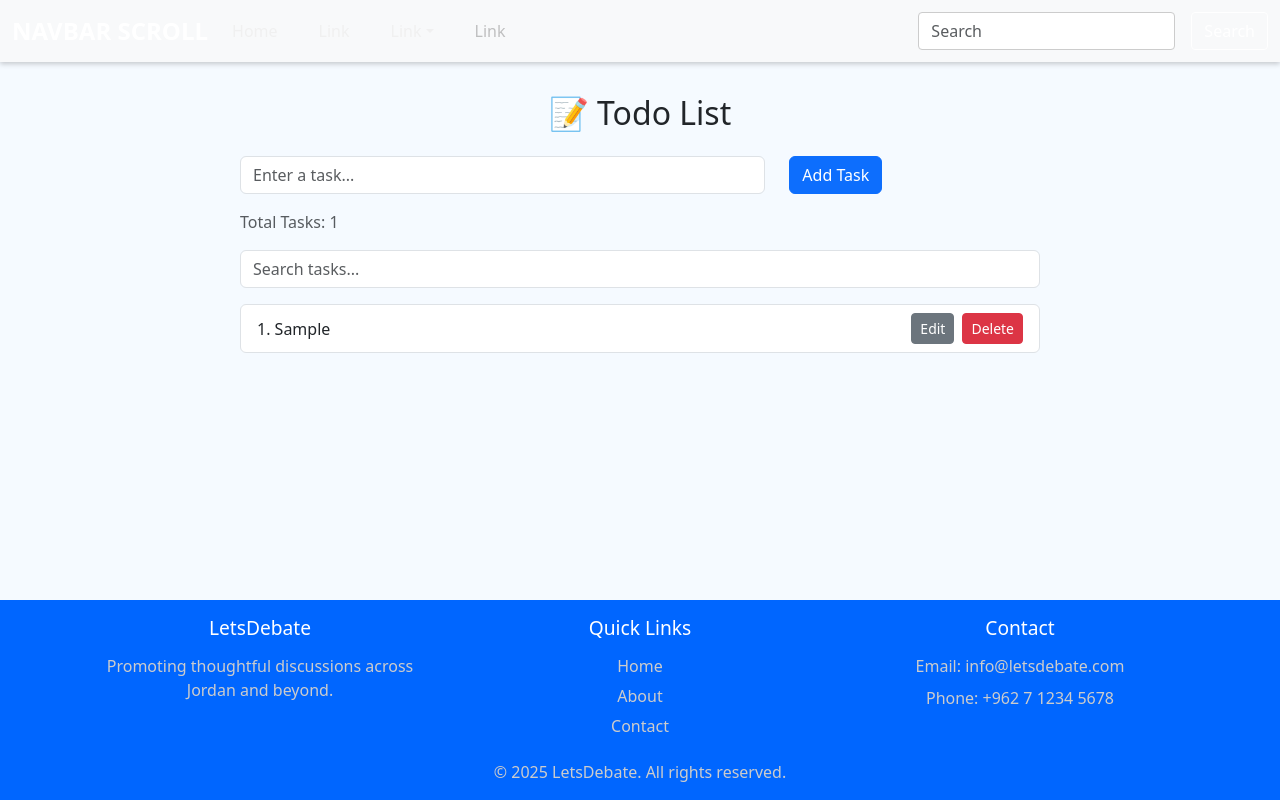
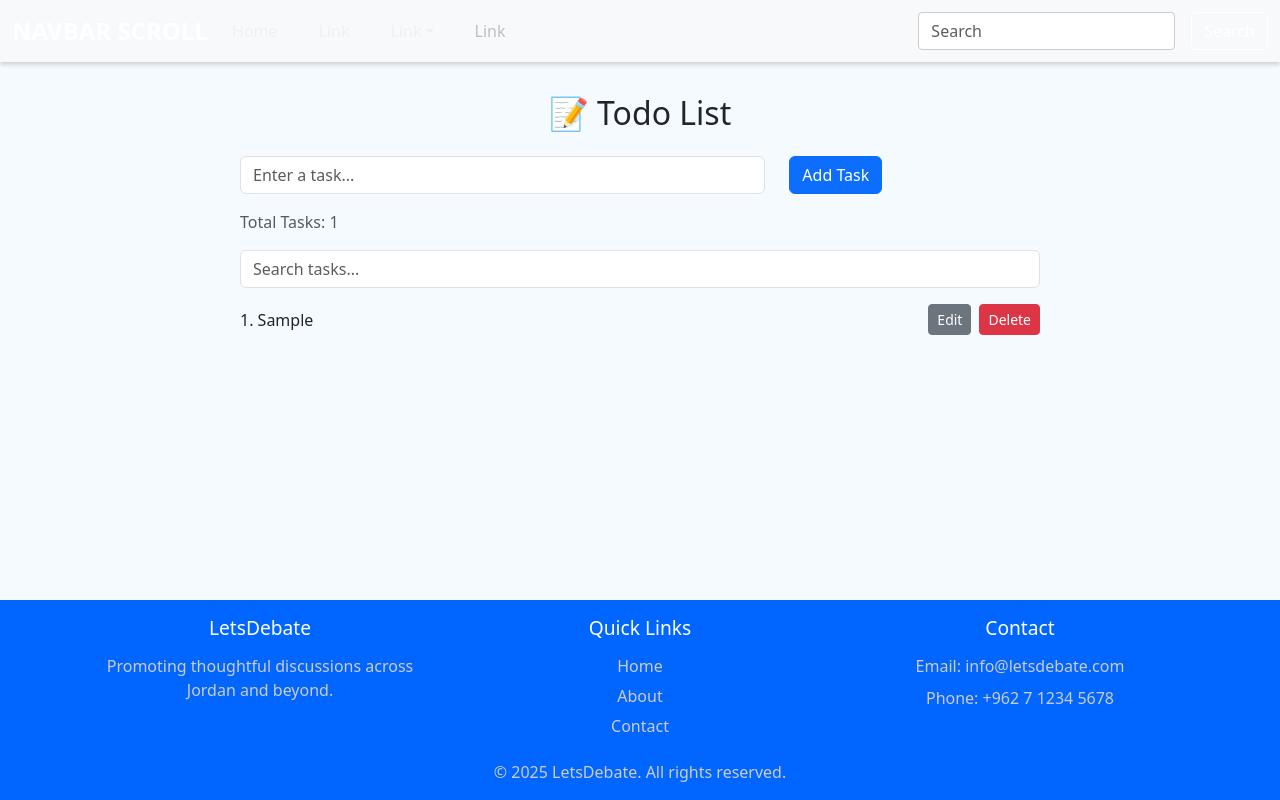
Before and after one commit to m7mdbarawi1/todos, a React (Vite) app: page / in a window 1280 px wide. Both pictures are taken after typing "Sample" into the empty fields and a click on the button "Add Task". Built offline with nearby package versions, Linux system fonts and the light colour scheme.

Commit message:
see you tomorrow

```diff
--- a/src/App.jsx
+++ b/src/App.jsx
@@ -92,14 +92,13 @@ function App() {
             }}
           />
 
-          <ListGroup>
-            {getFilteredTodos().map(function (todo, index) {
+            {getFilteredTodos().map(function (any, index) {
               return (
                 <ListGroup.Item
                   key={index}
                   className="d-flex justify-content-between align-items-center"
                 >
-                  <span>{index + 1}. {todo}</span>
+                  <span>{index + 1}. {any}</span>
                   <div>
                     <Button
                       variant="secondary"
@@ -111,6 +110,7 @@ function App() {
                     >
                       Edit
                     </Button>
+
                     <Button
                       variant="danger"
                       size="sm"
@@ -120,11 +120,11 @@ function App() {
                     >
                       Delete
                     </Button>
+
                   </div>
                 </ListGroup.Item>
               );
             })}
-          </ListGroup>
         </div>
       </Container>
 
```
